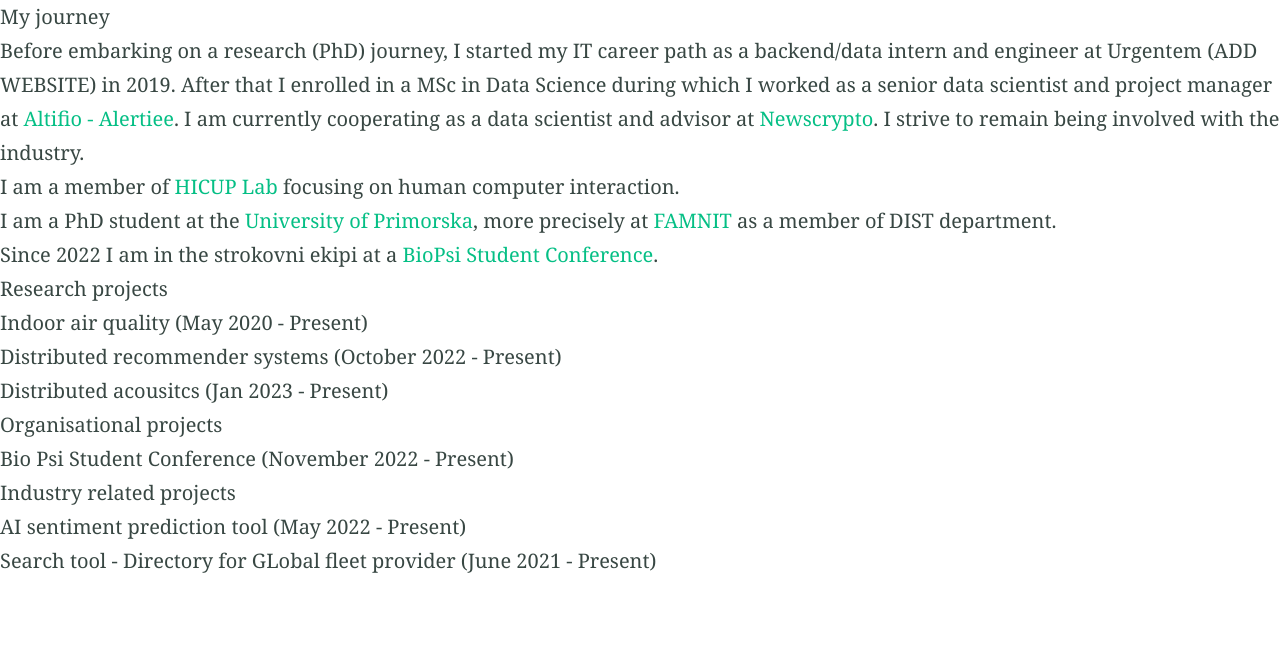
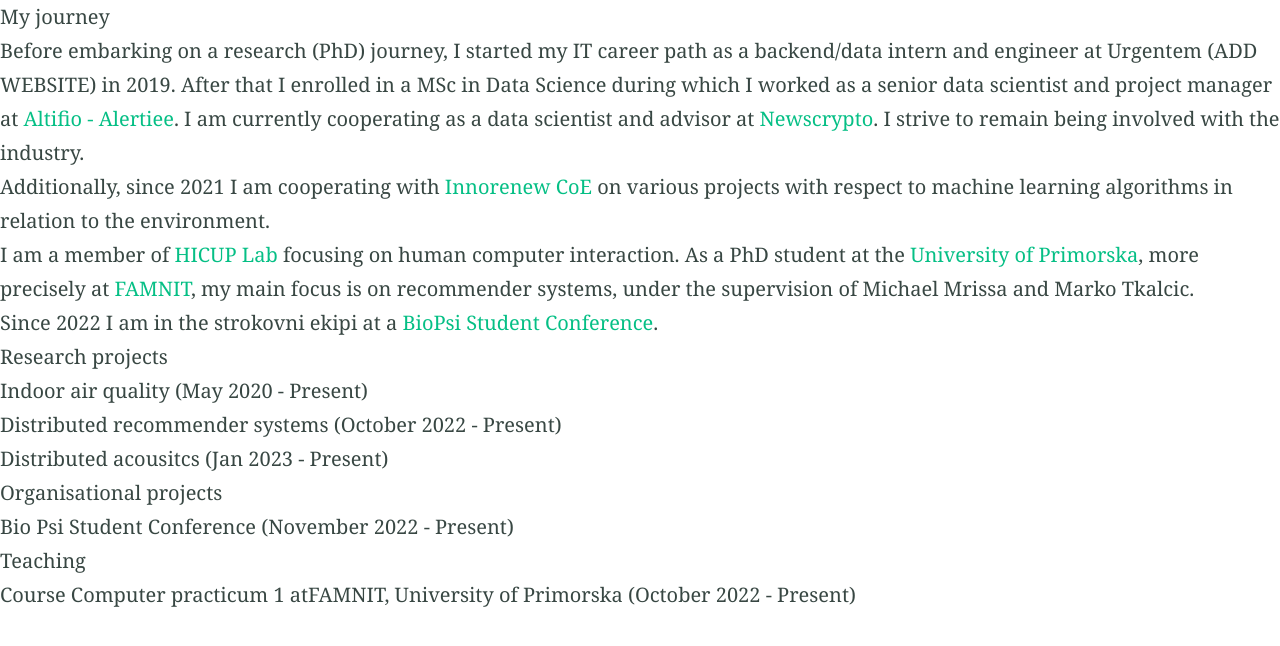
Before and after one commit to Marina225/marina225.github.io, a Jekyll site: the page built from projects.md, in a window 1280 px wide. Shown: the top 646 px of the page. Built offline with Jekyll 4.4.1, drawn with Linux system fonts in a browser that asks for light colours.

Commit message:
Update projects.md

```diff
--- a/projects.md
+++ b/projects.md
@@ -13,10 +13,10 @@ excerpt: "My name is Marina. I'm a PhD student. Passionate about AI and in this
 Before embarking on a research (PhD) journey, I started my IT career path as a backend/data intern and engineer at Urgentem (ADD WEBSITE) in 2019. After that I enrolled in a MSc in Data Science during which I worked as a senior data scientist and project manager at [Altifio - Alertiee](). I am currently cooperating as a data scientist and advisor at [Newscrypto]().
 I strive to remain being involved with the industry.
 
+Additionally, since 2021 I am cooperating with [Innorenew CoE]() on various projects with respect to machine learning algorithms in relation to the environment.
 
-I am a member of [HICUP Lab](https://hicup.famnit.upr.si/) focusing on human computer interaction.
 
-I am a PhD student at the [University of Primorska](https://www.upr.si/en), more precisely at [FAMNIT](https://www.famnit.upr.si/en) as a member of DIST department.
+I am a member of [HICUP Lab](https://hicup.famnit.upr.si/) focusing on human computer interaction. As a PhD student at the [University of Primorska](https://www.upr.si/en), more precisely at [FAMNIT](https://www.famnit.upr.si/en), my main focus is on recommender systems, under the supervision of Michael Mrissa and Marko Tkalcic.
 
 Since 2022 I am in the strokovni ekipi at a [BioPsi Student Conference](https://bio-psi-konferenca.famnit.upr.si/en/).
 
@@ -38,8 +38,6 @@ Bio Psi Student Conference (November 2022 - Present)
 
 
 
-### Industry related projects
+### Teaching
 
-AI sentiment prediction tool (May 2022 - Present)
-
-Search tool - Directory for GLobal fleet provider (June 2021 - Present)
+Course Computer practicum 1 atFAMNIT, University of Primorska (October 2022 - Present)
```
